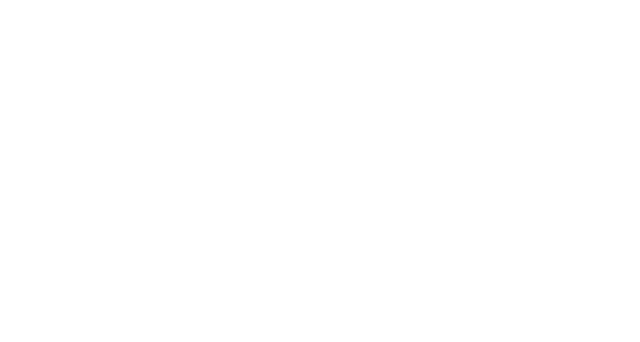
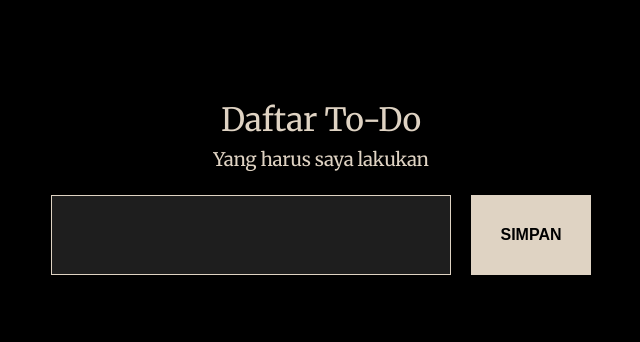
Before and after one commit to dts-kominfo-rea2b/challenge-08-doniadrian, a website: page index.html in a window 1280 px wide. Shown: the whole page, without its empty margins (319-959 px from the left). Drawn offline with nearby package versions, Linux system fonts and the light colour scheme.

Commit message:
update challenge 08

```diff
--- a/index.html
+++ b/index.html
@@ -5,37 +5,65 @@
     <meta http-equiv="X-UA-Compatible" content="IE=edge" />
     <meta name="viewport" content="width=device-width, initial-scale=1.0" />
     <title>Challenge - DOM</title>
+    <link rel="stylesheet" type="text/css" href="style.css" />
   </head>
   <body>
     <div id="app">
       <!-- TODO: Buatlah sebuah header dengan id todo-title -->
+      <h1 id="todo-title">Daftar To-Do</h1>
       <!-- TODO: Buatlah sebuah subtitle dengan id todo-subtitle -->
+      <h3 id="todo-subtitle">Yang harus saya lakukan</h3>
 
       <!-- Section: input -->
       <!-- TODO: Buatlah sebuah input bertipe text dengan id todo-input -->
+      <input type="text" id="todo-input" />
       <!-- TODO: Buatlah sebuah button dengan id todo-submit -->
+      <button id="todo-submit" type="submit" value="Simpan">Simpan</button>
 
       <!-- Section output -->
       <!-- TODO: Buatlah sebuah <ul> dengan id todo-output -->
+      <ul id="todo-output"></ul>
     </div>
 
     <!-- ! Untuk tantangan ini, script jangan diubah ke external js yah ! -->
     <script>
       // TODO: Deklarasi variable sesuai dengan kebutuhan di sini
-      let button;
-      let input;
-      let output;
+      const button = document.getElementById('todo-submit');
+      const input = document.getElementById('todo-input');
+      const output = document.getElementById('todo-output');
+
+      let inputValue = ''
 
       // TODO: Buatlah sebuah fungsi dengan nama fnClickHandler
       // Fungsi yang digunakan untuk menambahkan tulisan
       // Jangan ubah cara deklarasi fungsinya, cukup isi saja
-      function fnClickHandler(toDoItem) {}
+      function fnClickHandler(toDoItem) {
+        if (toDoItem?.type === 'click' || toDoItem?.key === "Enter" || toDoItem?.which === 13) {
+          const li = document.createElement('li')
+          const textValue = document.createTextNode(inputValue)
+          li.appendChild(textValue)
+          const list = output.children
+          output.append(li, ...list)
 
+          inputValue = ''
+          input.value = ''
+        }
+
+      }
+
+      function fnHandleInputChange(event) {
+        if (event?.target?.value?.length > 0) {
+          inputValue = event?.target?.value
+        }
+      }
       // TODO: register event onclick / addEventListener untuk button
       // akan menjalankan fungsi fnClickHandler
+      button.addEventListener('click', fnClickHandler);
 
       // TODO: register event onkeypress / addEventListener untuk input
       // sehingga saat di input ditekan enter akan menjalankan fungsi fnClickHandler juga
+      input.addEventListener('keyup', fnHandleInputChange);
+      input.addEventListener('keypress', fnClickHandler);
     </script>
   </body>
 </html>
--- /dev/null
+++ b/style.css
@@ -0,0 +1,191 @@
+@import url('https://fonts.googleapis.com/css2?family=Merriweather:wght@300;400;700&family=Open+Sans:wght@300;400;500&display=swap');
+
+:root {
+    --main-bg-black: #000;
+    --main-bg-black-secondary: #171717;
+    --main-bg-white: #dfd3c3;
+    --main-bg-gold: #e9b171;
+    --main-bg-salmon: #fa8072;
+    --vh: 9.29px;
+}
+
+* {
+    margin: 0;
+    padding: 0;
+    outline: 0;
+    box-sizing: border-box;
+    text-rendering: optimizeLegibility;
+    -moz-osx-font-smoothing: grayscale;
+    font-smoothing: antialiased;
+    -webkit-font-smoothing: antialiased;
+    -webkit-backface-visibility: hidden;
+    text-shadow: rgb(0 0 0 / 0%) 0 0 1px;
+    vertical-align: baseline;
+    background-clip: border-box;
+    word-break: break-word;
+}
+
+img {
+    display: block;
+    position: relative;
+    overflow: hidden;
+    width: 100%;
+    height: auto;
+    -o-object-fit: cover;
+    object-fit: cover;
+    -o-object-position: center;
+    object-position: center;
+    vertical-align: middle;
+}
+
+a {
+    text-decoration: none;
+    color: var(--main-bg-white);
+    cursor: pointer;
+    cursor: hand;
+    -webkit-transition: .3s;
+    -o-transition: .3s;
+    -moz-transition: .3s;
+    transition: .3s;
+}
+
+button,
+input[type=submit],
+input[type=reset],
+input[type=button] {
+    background: none;
+    border: 0;
+    overflow: visible;
+    -webkit-box-shadow: none;
+    -moz-box-shadow: none;
+    box-shadow: none;
+    -webkit-appearance: button;
+    cursor: pointer;
+}
+
+::selection {
+    background: var(--main-bg-white);
+    color: var(--main-bg-black);
+    text-shadow: none;
+}
+
+::-webkit-scrollbar {
+    width: 8px;
+}
+
+::-webkit-scrollbar-thumb,
+::-webkit-scrollbar-thumb {
+    background: var(--main-bg-white);
+}
+
+::-webkit-scrollbar-track {
+    width: 8px;
+    background: #0c0c0c;
+}
+
+::-webkit-scrollbar-thumb {
+    -webkit-border-radius: 10px;
+    opacity: 1;
+    width: 8px;
+}
+
+body {
+    margin: 0;
+    font-family: "Open Sans", -apple-system, BlinkMacSystemFont, "Segoe UI", "Roboto", "Oxygen", "Ubuntu", "Cantarell", "Fira Sans", "Droid Sans", "Helvetica Neue", sans-serif;
+    color: var(--main-bg-white);
+    -moz-block-height: normal;
+    line-height: 1.25;
+    letter-spacing: -0.32px;
+    font-size: 16px;
+    font-weight: 500;
+    -webkit-font-smoothing: antialiased;
+    -moz-osx-font-smoothing: grayscale;
+    -webkit-text-size-adjust: 100%;
+    -webkit-tap-highlight-color: rgba(0, 0, 0, 0);
+    background-color: var(--main-bg-black);
+    word-break: break-word;
+}
+
+h1,
+h2,
+h3,
+h4,
+h5,
+h6 {
+    font-family: "Merriweather", 'Constantia', 'Lucida Bright', 'Lucidabright', 'Lucida Serif', 'Lucida', 'DejaVu Serif', 'Bitstream Vera Serif', 'Liberation Serif', 'Georgia', 'serif';
+    font-weight: 500;
+}
+
+h1,
+h2 {
+    font-weight: 400;
+}
+
+input,
+textarea,
+select {
+    width: 100%;
+    font-family: "Open Sans", -apple-system, BlinkMacSystemFont, "Segoe UI", "Roboto", "Oxygen", "Ubuntu", "Cantarell", "Fira Sans", "Droid Sans", "Helvetica Neue", sans-serif;
+    caret-color: var(--main-bg-white);
+    border: solid 1px var(--main-bg-white);
+    color: var(--main-bg-white);
+    font-size: 16px;
+    font-weight: 600;
+    letter-spacing: -0.28px;
+    background-color: #1e1e1e;
+    padding: 28px 36px;
+    word-break: normal;
+    -webkit-transition: .3s;
+    -o-transition: .3s;
+    -moz-transition: .3s;
+    transition: .3s;
+}
+
+
+
+/* CSS CHALLENGE */
+#app {
+    width: 100%;
+    max-width: 540px;
+    margin: 100px auto;
+    display: flex;
+    flex-flow: row wrap;
+    justify-content: center;
+}
+
+#app h3#todo-subtitle {
+    margin-bottom: 24px;
+}
+
+#app :where(h1#todo-title, h3#todo-subtitle) {
+    width: 100%;
+    text-align: center;
+}
+
+h1#todo-title {
+    margin-bottom: 8px;
+}
+
+input#todo-input {
+    flex: 1;
+}
+
+button#todo-submit {
+    flex-basis: 120px;
+    background-color: var(--main-bg-white);
+    color: var(--main-bg-black);
+    font-size: 16px;
+    font-weight: bold;
+    text-transform: uppercase;
+    margin-left: 20px;
+}
+
+ul#todo-output {
+    width: 100%;
+    margin: 32px 0px;
+    padding-left: 18px;
+}
+
+ul#todo-output li:not(:last-child) {
+    margin-bottom: 16px;
+}
```
